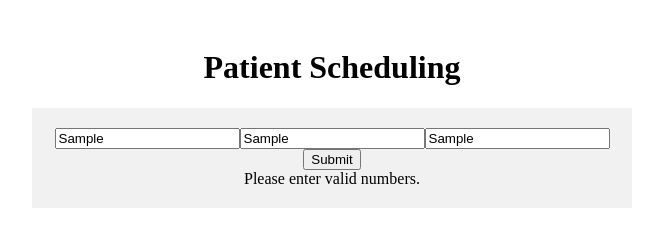
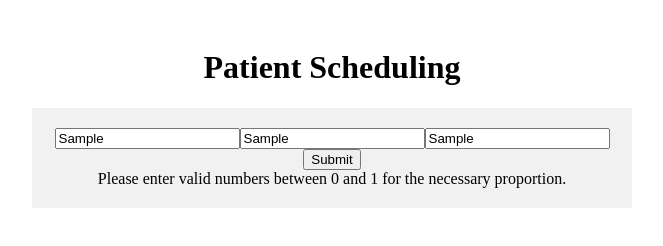
Before and after one commit to riley-oh6/patient-scheduling, a plain HTML site: page index.html in a window 1280 px wide. Both pictures are taken after typing "Sample", "Sample", "Sample" into the empty fields and a click on the button "Submit". Shown: the whole page, without its empty margins (308-971 px from the left). Drawn offline with Linux system fonts and the light colour scheme.

Commit message:
better user experience

```diff
--- a/index.html
+++ b/index.html
@@ -11,6 +11,6 @@
     <div id="widget">
     </div>
   </div>
-  <script src="proportion.js"></script>
+  <script src="script.js"></script>
 </body>
 </html>
--- a/proportion.js
+++ b/script.js
@@ -28,8 +28,8 @@ submitButton.addEventListener('click', () => {
   const y = parseFloat(yInput.value);
   const necessaryProportion = parseFloat(proportionInput.value);
 
-  if (isNaN(x) || isNaN(y) || isNaN(necessaryProportion)) {
-    resultContainer.textContent = 'Please enter valid numbers.';
+  if (isNaN(x) || isNaN(y) || isNaN(necessaryProportion) || necessaryProportion <= 0 || necessaryProportion >= 1) {
+    resultContainer.textContent = 'Please enter valid numbers between 0 and 1 for the necessary proportion.';
     return;
   }
 
```
